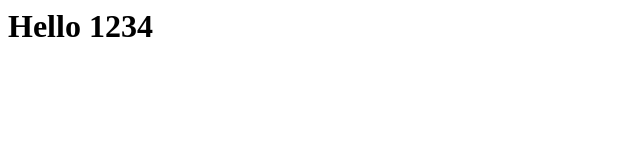
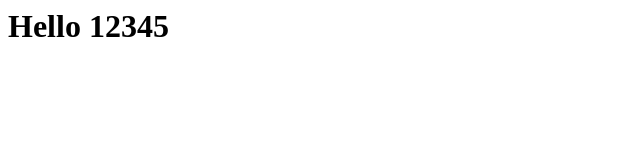
Before and after one commit to HikaruMG/GitDesk-Test, a plain HTML site: page index.html in a window 1280 px wide. Shown: the full height of the page, 0-640 px from the left. Drawn offline with Linux system fonts and the light colour scheme.

Commit message:
Update index.html

```diff
--- a/index.html
+++ b/index.html
@@ -6,6 +6,6 @@
     <title>Document</title>
 </head>
 <body>
-    <h1>Hello 1234</h1>
+    <h1>Hello 12345</h1>
 </body>
 </html>
```
